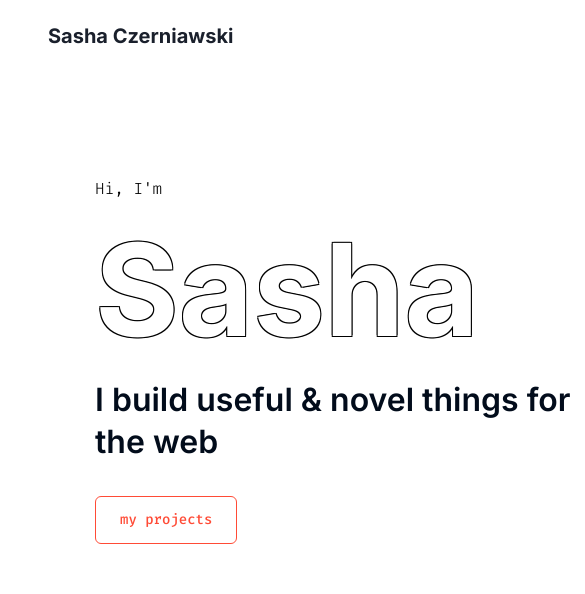
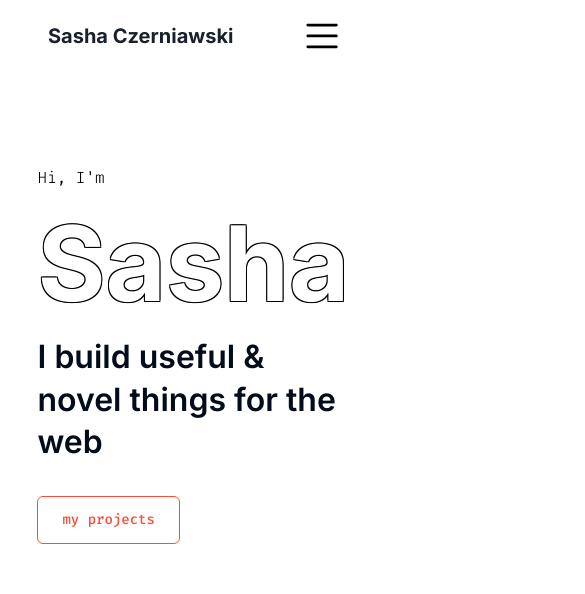
Before and after one commit to sashacandoit/portfolio-2023, a React (Create React App) app: page / in a window 390 px wide. Shown: the top 594 px of the page, 585 px wide, since content can reach past the window. Built offline with nearby package versions, Linux system fonts and the light colour scheme.

Commit message:
finally fixed responsiveness on mobile

```diff
--- a/src/App.js
+++ b/src/App.js
@@ -1,5 +1,5 @@
 import './App.css';
-import { Show, Grid, GridItem, Container } from '@chakra-ui/react'
+import { Show, Grid, GridItem, Container, breakpoints } from '@chakra-ui/react'
 import RightNav from './sections/RightNav';
 import LeftNav from './sections/LeftNav'
 import Welcome from './sections/Welcome'
@@ -15,16 +15,24 @@ function App() {
   return (
     <Container maxWidth={"100%"}>
       <Grid
-        templateAreas={
+        templateAreas={{
+          base:
+            `"header"
+            "main"
+            "footer"`,
+          md:
           `"header header header"
       "left-nav main right-nav"
-      "footer footer footer"`}
+      "footer footer footer"`}}
         gridTemplateRows={'60px 1fr 50px'}
-        gridTemplateColumns={'75px 1fr 75px'}
+        gridTemplateColumns={{
+          base: "100%",
+          md: '75px 1fr 75px'
+        }}
         gap='1'
       >
 
-        <GridItem p='2' area={'header'} textAlign={'center'}>
+        <GridItem p='2' area={'header'} textAlign={'left'}>
           <TopNav />
         </GridItem>
 
--- a/src/sections/Welcome.js
+++ b/src/sections/Welcome.js
@@ -5,7 +5,7 @@ import { Button } from '@chakra-ui/react'
 
 function Welcome() {
   return (
-    <Box  justifyContent='end' alignItems='start' paddingX={{base: '0', md: '6%'}} >
+    <Box justifyContent='end' alignItems='start' paddingX={"6%"} >
       <VStack
         minHeight={{ base: '30rem', lg: '40rem', xl: "85vh" }}
         justify='end'
@@ -14,7 +14,7 @@ function Welcome() {
       >
         <Stack spacing={{base: 1, lg: 3}}>
           <Text color={'black'} textStyle='secondary' fontWeight={'400'}>Hi, I'm</Text>
-          <Heading className='heading-outline' as='h1' variant='customH1' noOfLines={1}>Sasha</Heading>
+          <Heading className='heading-outline' as='h1' fontWeight={"bold"} fontSize={{base: "6.5rem", md: "8rem"}}>Sasha</Heading>
           <Heading as='h2' variant='customH2' >I build useful & novel things for the web</Heading>
         </Stack>
         <Button as="a" href="#projects_section" textStyle='secondary' colorScheme='brandRed' variant='outline' size={'lg'} fontSize='sm' fontWeight={'500'} >
```
